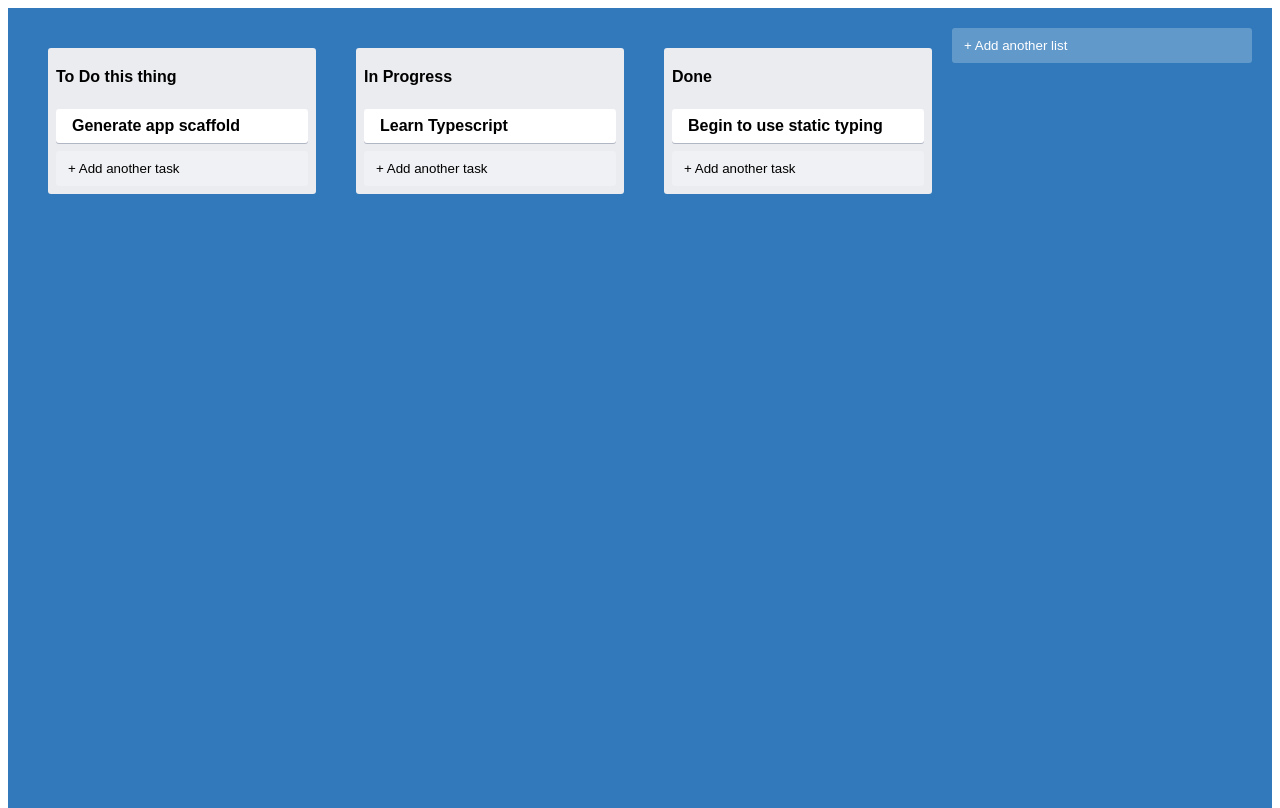
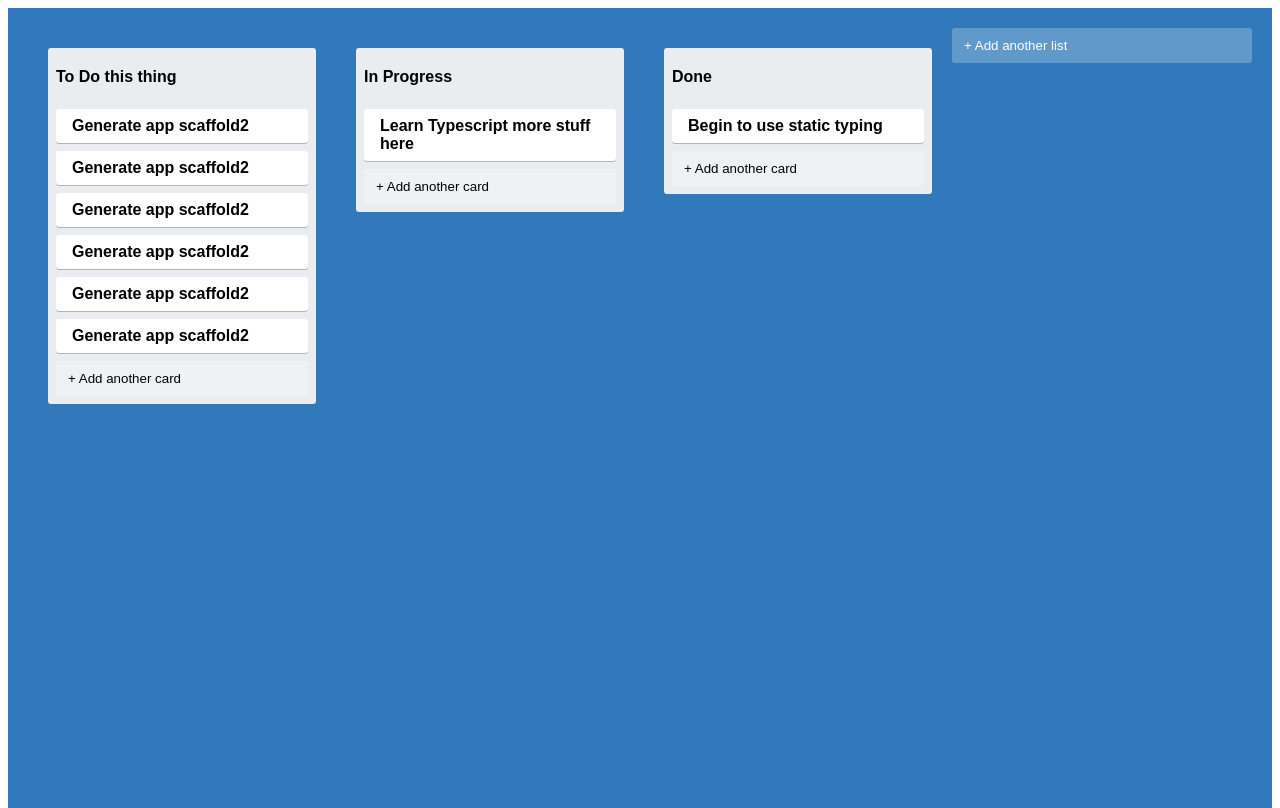
Before and after one commit to amosdesigns/newlinebooktypesrciptbook, a React (Create React App) app: page / in a window 1280 px wide. Built offline with nearby package versions, Linux system fonts and the light colour scheme.

Commit message:
working adding cards and lists

```diff
--- a/package.json
+++ b/package.json
@@ -11,11 +11,13 @@
     "@types/react": "^16.9.0",
     "@types/react-dom": "^16.9.0",
     "@types/styled-components": "^5.1.0",
+    "@types/uuid": "^8.0.0",
     "react": "^16.13.1",
     "react-dom": "^16.13.1",
     "react-scripts": "3.4.1",
     "styled-components": "^5.1.0",
-    "typescript": "~3.7.2"
+    "typescript": "~3.7.2",
+    "uuid": "^8.1.0"
   },
   "scripts": {
     "start": "react-scripts start",
--- a/src/App.tsx
+++ b/src/App.tsx
@@ -1,22 +1,21 @@
 import React from "react";
 import {Column} from "./Column";
-import {Card} from "./Card";
 import {AddNewItem} from "./AddNewItem";
 import {AppContainer} from "./styles";
 import {useAppState} from './AppStateContext';
 
 const App = () => {
-    const {state} = useAppState();
-    console.log(state.lists);
+    const {state, dispatch} = useAppState();
     return (
         <AppContainer>
             {state.lists.map(( list, i ) => (
             <Column title={ list.title }
                 key={ list.id }
+                id={list.id}
                 index={i}
                 />))}
 
-            <AddNewItem toggleButtonText="+ Add another list" onAdd={console.log} />
+            <AddNewItem toggleButtonText="+ Add another list" onAdd={text=> dispatch({type: "ADD_LIST", payload: text})} />
         </AppContainer>
     );
 };
--- a/src/AppStateContext.tsx
+++ b/src/AppStateContext.tsx
@@ -1,24 +1,22 @@
 import React,{  createContext, useReducer, useContext } from "react";
+import {findItemIndexById} from "./utils/findItemIndexById"
+import { v4 as uuidv4 } from 'uuid';
 
-const appData: AppState = {
-    lists:[
-        {
-            id: "0",
-            title: "To Do this thing",
-            tasks:[{id:"c0",text:"Generate app scaffold"}]
-        },
-        {
-            id:"1",
-            title:"In Progress",
-            tasks:[{id:"c2",text:"Learn Typescript"}]
-        },
-        {
-            id:"2",
-            title:"Done",
-            tasks:[{id:"c3",text:"Begin to use static typing"}]
-        }
-    ]
-};
+type Action =
+| {
+    type: "ADD_LIST"
+    payload: string
+} | {
+    type: "ADD_TASK"
+    payload: { text: string; taskId: string }
+}
+
+interface AppStateContextProps{state: AppState}
+
+interface AppStateContextProps {
+    state: AppState
+    dispatch: React.Dispatch<any>
+  }
 
 interface Task {
     id: string,
@@ -31,20 +29,65 @@ interface List {
     tasks: Task[]
 }
 
+const  appStateReducer = (state: AppState, action: Action): AppState => {
+    switch (action.type){
+        case "ADD_LIST":{
+            return {
+                ...state,
+                lists:[
+                    ...state.lists,
+                    {id: uuidv4(), title: action.payload, tasks: []}
+                ]
+            }
+        }
+        case "ADD_TASK":{
+            const targetLaneIndex = findItemIndexById(state.lists, action.payload.taskId)
+            state.lists[targetLaneIndex].tasks.push({id: uuidv4(), text: action.payload.text});
+            return {
+                ...state
+            }
+        }
+        default: {
+            return state
+        }
+    }
+};
+
+const appData: AppState = {
+    lists:[
+        {
+            id: "0",
+            title: "To Do this thing",
+            tasks:[{id:"c0",text:"Generate app scaffold2"},{id:"c09",text:"Generate app scaffold2"},{id:"c09",text:"Generate app scaffold2"},{id:"c09",text:"Generate app scaffold2"},{id:"c09",text:"Generate app scaffold2"},{id:"c09",text:"Generate app scaffold2"}]
+        },
+        {
+            id:"1",
+            title:"In Progress",
+            tasks:[{id:"c2",text:"Learn Typescript more stuff here"}]
+        },
+        {
+            id:"2",
+            title:"Done",
+            tasks:[{id:"c3",text:"Begin to use static typing"}]
+        }
+    ]
+};
+
+const AppStateContext =  createContext<AppStateContextProps>({} as AppStateContextProps);
+
 export interface AppState {
     lists: List[]
 }
-interface AppStateContextProps{state: AppState}
-
-const AppStateContext =  createContext<AppStateContextProps>({} as AppStateContextProps);
 
 export const useAppState = () => {
     return useContext(AppStateContext);
 }
 
 export const AppStateProvider = ({children}: React.PropsWithChildren<{}>) => {
+    const [state, dispatch] = useReducer (appStateReducer, appData);
+
     return (
-        <AppStateContext.Provider value={{state: appData}}>
+        <AppStateContext.Provider value={{state, dispatch}}>
             {children}
         </AppStateContext.Provider>
     )
--- a/src/Card.tsx
+++ b/src/Card.tsx
@@ -3,8 +3,9 @@ import { CardContainer } from "./styles";
 
 interface CardProps {
     text: string
+    id: number
 }
 
-export const Card = ({text}: CardProps) => {
+export const Card = ({text, id}: CardProps) => {
     return <CardContainer>{text}</CardContainer>
 }
--- a/src/Column.tsx
+++ b/src/Column.tsx
@@ -6,23 +6,26 @@ import { Card } from "./Card";
 
 interface ColumnProps {
     title: string
-    index: number
+    index: any
+    id: any
 }
 
-export const Column = ({title, index }: ColumnProps) => {
-    const {state} = useAppState();
+export const Column = ({title, index, id }: ColumnProps) => {
+    const {state, dispatch } = useAppState();
+
     return (
         <ColumnContainer>
             <ColumnTitle>{title}</ColumnTitle>
-            {state.lists[index].tasks.map(task => (
+            {state.lists[index].tasks.map((task, i) => (
               <Card text={task.text}
                 key={task.id}
+                id={i}
                 />
             ))}
 
             <AddNewItem
-                toggleButtonText="+ Add another task"
-                onAdd={console.log}
+                toggleButtonText="+ Add another card"
+                onAdd={text =>dispatch({type: "ADD_TASK", payload: {text, taskId: id} }) }
                 dark
             />
         </ColumnContainer>
--- /dev/null
+++ b/src/utils/findItemIndexById.ts
@@ -0,0 +1,7 @@
+interface Item {
+    id: string
+}
+
+export const findItemIndexById = <T extends Item>(items: T[], id: string) => {
+    return items.findIndex((item: T)=> item.id === id)
+}
```
Also changed, not shown: 1 other file (tests, documents, lock files or other folders).
